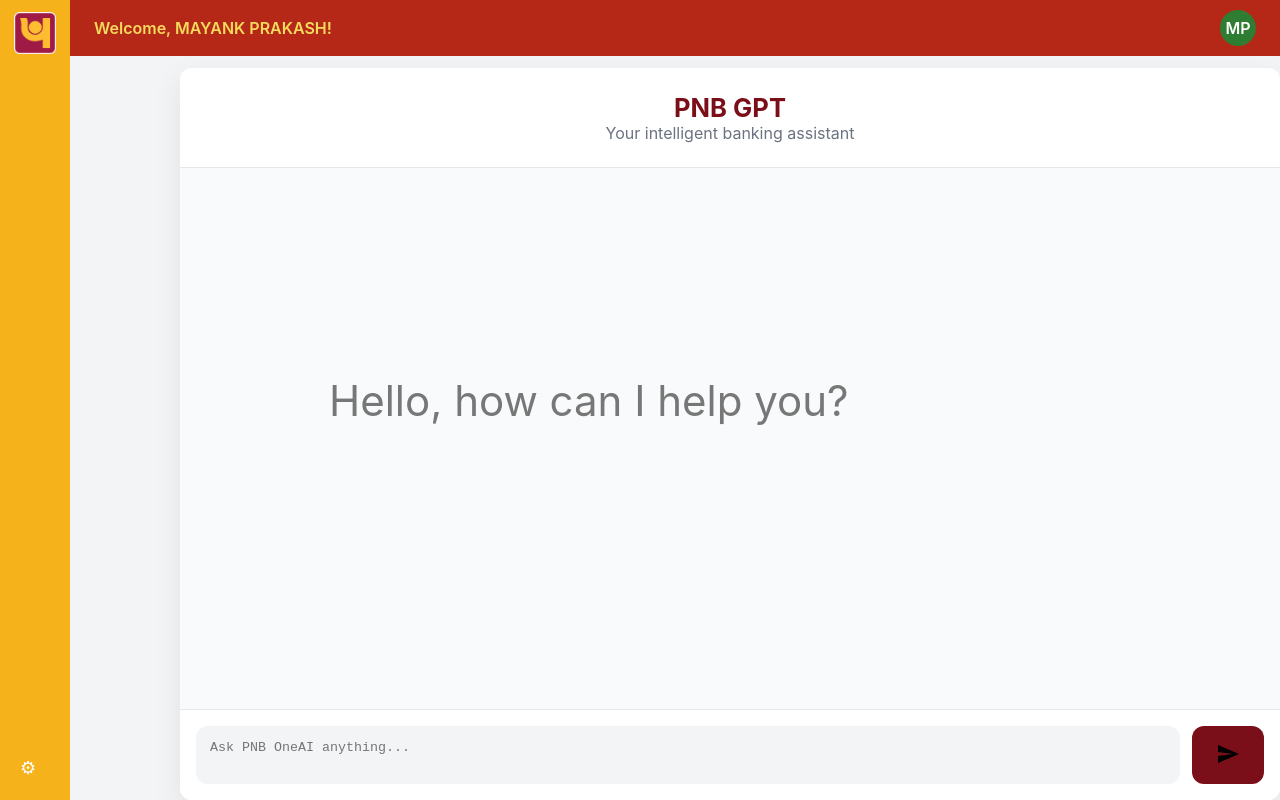
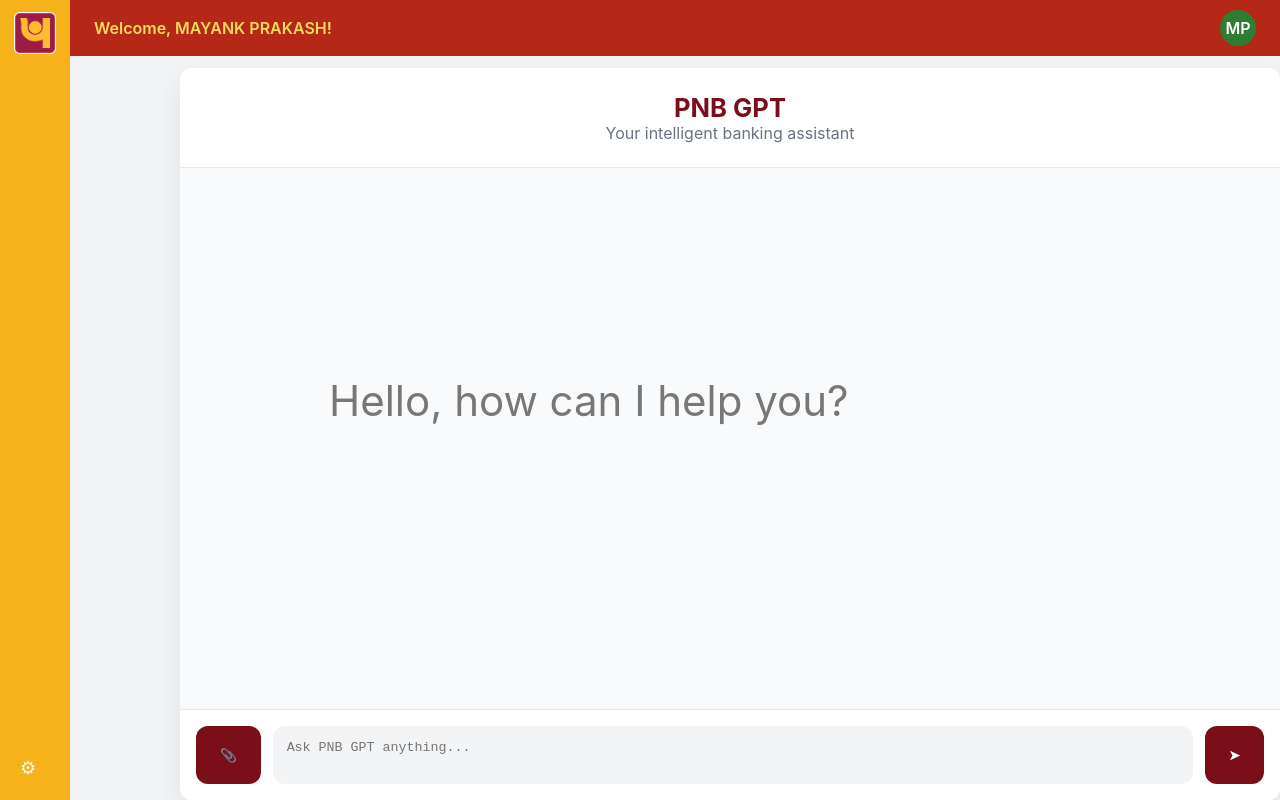
Before and after one commit to ByteForge-MP/pnb-coreai-frontend, a React (Vite) app: page / in a window 1280 px wide. Built offline with nearby package versions, Linux system fonts and the light colour scheme.

Commit message:
Update PromptInput.tsx

```diff
--- a/src/features/chat/components/PromptInput.tsx
+++ b/src/features/chat/components/PromptInput.tsx
@@ -1,26 +1,36 @@
+import { useState, useRef } from "react";
+import "./PromptInput.css";
 
-import { useState } from "react";
-import "./PromptInput.css";
-import sendIcon from "../../../assets/send.svg";
-import stopIcon from "../../../assets/stop.svg";
+interface PromptInputProps {
+  onSend: (text: string) => void;
+  onUpload?: (file: File) => void;
+  disabled?: boolean;
+  isStreaming?: boolean;
+  onStop?: () => void;
+}
 
 export default function PromptInput({
   onSend,
+  onUpload,
   disabled,
   isStreaming,
   onStop,
-}: {
-  onSend: (text: string) => void;
-  disabled?: boolean;
-  isStreaming?: boolean;
-  onStop?: () => void;
-}) {
+}: PromptInputProps) {
   const [value, setValue] = useState("");
+  const [showMenu, setShowMenu] = useState(false);
+
+  const fileInputRef = useRef<HTMLInputElement>(null);
+  const audioInputRef = useRef<HTMLInputElement>(null);
 
   const submit = () => {
     if (!value.trim() || disabled || isStreaming) return;
     onSend(value);
     setValue("");
+  };
+
+  const handleFile = (file?: File) => {
+    if (!file || !onUpload) return;
+    onUpload(file);
   };
 
   const handleButtonClick = () => {
@@ -33,16 +43,79 @@
 
   return (
     <div className="prompt-box">
+
+      {/* 📎 Attach Button */}
+      <button
+        className="attach-btn"
+        onClick={() => setShowMenu(!showMenu)}
+        disabled={disabled || isStreaming}
+      >
+        📎
+      </button>
+
+      {/* Attach Menu */}
+      {showMenu && (
+        <div className="attach-menu">
+          <div
+            onClick={() => {
+              fileInputRef.current?.click();
+              setShowMenu(false);
+            }}
+          >
+            📄 Upload File
+          </div>
+
+          <div
+            onClick={() => {
+              audioInputRef.current?.click();
+              setShowMenu(false);
+            }}
+          >
+            🎤 Upload Voice
+          </div>
+        </div>
+      )}
+
+      {/* Hidden File Inputs */}
+      <input
+        type="file"
+        ref={fileInputRef}
+        style={{ display: "none" }}
+        onChange={(e) => handleFile(e.target.files?.[0])}
+        accept=".pdf,.doc,.docx,.txt,.xlsx"
+      />
+
+      <input
+        type="file"
+        ref={audioInputRef}
+        style={{ display: "none" }}
+        onChange={(e) => handleFile(e.target.files?.[0])}
+        accept="audio/*"
+      />
+
+      {/* Textarea */}
       <textarea
-        placeholder="Ask PNB OneAI anything..."
+        placeholder="Ask PNB GPT anything..."
         value={value}
         onChange={(e) => setValue(e.target.value)}
-        onKeyDown={(e) => e.key === "Enter" && !e.shiftKey && submit()}
         disabled={disabled || isStreaming}
+        onKeyDown={(e) => {
+          if (e.key === "Enter" && !e.shiftKey) {
+            e.preventDefault();
+            submit();
+          }
+        }}
       />
-      <button onClick={handleButtonClick} disabled={disabled} aria-label={isStreaming ? "Stop" : "Send"}>
-        <img src={isStreaming ? stopIcon : sendIcon} alt={isStreaming ? "Stop" : "Send"} style={{ width: 24, height: 24 }} />
+
+      {/* Send / Stop Button */}
+      <button
+        className="send-btn"
+        onClick={handleButtonClick}
+        disabled={disabled}
+      >
+        {isStreaming ? "⏹️" : "➤"}
       </button>
+
     </div>
   );
 }
```
